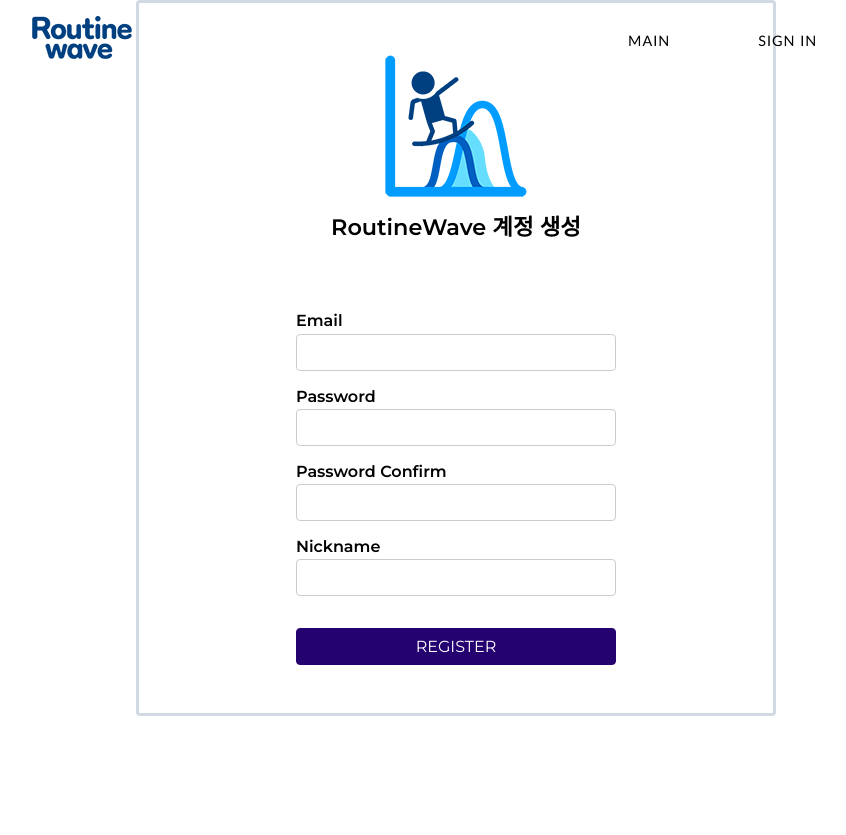
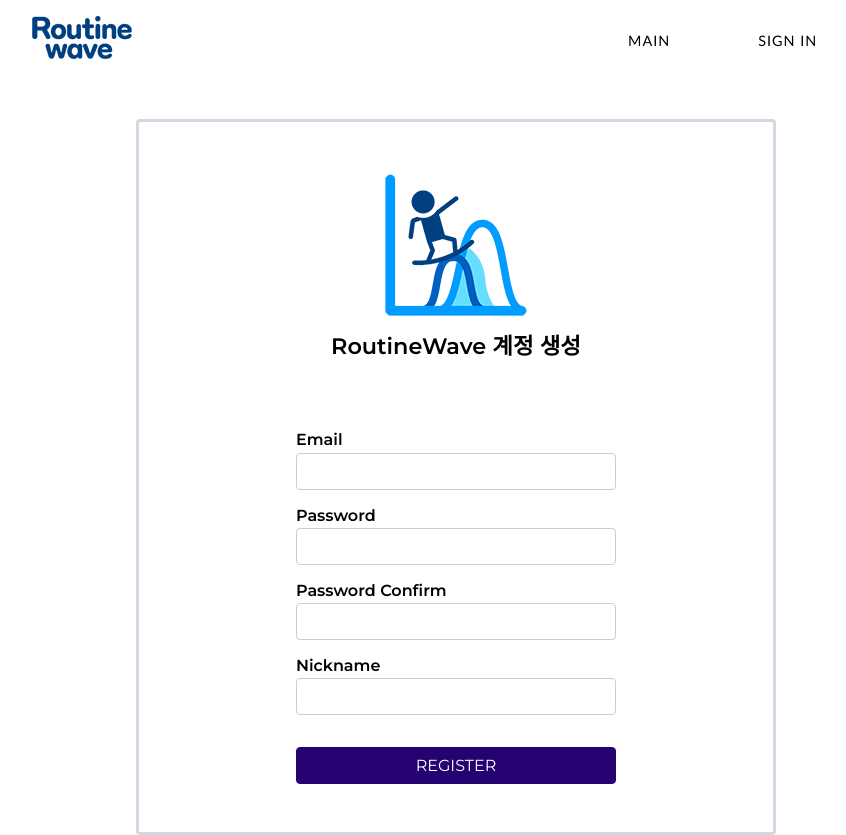
Before and after one commit to 4-in-dev/RoutineWave-Frontend, a React (Create React App) app: page /signup in a window 1280 px wide. Shown: the whole page, without its empty margins (184-1030 px from the left). Before the commit the page ends 800 px from the top, so only its background shows below. Built offline with nearby package versions, Linux system fonts and the light colour scheme.

Commit message:
Design:  수정 - nav바 변경에 따른 페이지 css 수정

```diff
--- a/src/components/Main/DayRoutine.css
+++ b/src/components/Main/DayRoutine.css
@@ -29,7 +29,7 @@ h1 {
 }
 .day-routine-wrapper > p {
   position: absolute;
-  top: 16.4rem;
+  top: 15.7rem;
   left:48.7%;
   z-index: 9;
 }
--- a/src/pages/Main/MainPage.js
+++ b/src/pages/Main/MainPage.js
@@ -10,17 +10,22 @@ const MainPage = () => {
   const user = useSelector((state) => state.auth.user);
 
   return (
-    <>
-      <InfoWrapper>
-        <span>안녕하세요! {user.nickname} 님</span>
-      </InfoWrapper>
+    <MainWrapper>
+        <InfoWrapper>
+          <span>안녕하세요! {user.nickname} 님</span>
+        </InfoWrapper>
       <RoutineWrapper>
         <DayRoutine />
         <MyCalendar />
       </RoutineWrapper>
-    </>
+    </MainWrapper>
   );
 };
+
+const MainWrapper = styled.div`
+  margin: 119px auto 0 auto;
+  max-width: 980px;
+`
 
 const InfoWrapper = styled.div`
   width: 100%;
--- a/src/pages/User/LoginPage.js
+++ b/src/pages/User/LoginPage.js
@@ -1,11 +1,20 @@
 import React from "react";
 
 import Login from '../../components/Login/Login'
+import styled from 'styled-components'
+
 
 const LoginPage = (props) => {
   return (
-    <Login />
+    <LoginWrapper>
+      <Login />
+    </LoginWrapper>
   );
 };
 
+const LoginWrapper = styled.div`
+  margin: 119px auto 0 auto;
+  max-width: 980px;
+`
+
 export default LoginPage;
--- a/src/pages/User/SignupPage.js
+++ b/src/pages/User/SignupPage.js
@@ -1,11 +1,19 @@
 import React from "react";
 
 import Signup from '../../components/Signup/Signup'
+import styled from 'styled-components'
 
 const SignupPage = () => {
   return (
-    <Signup />
+    <SignupWrapper>
+      <Signup />
+    </SignupWrapper>
   );
 };
 
+const SignupWrapper = styled.div`
+  margin: 119px auto 0 auto;
+  max-width: 980px;
+`
+
 export default SignupPage;
```
